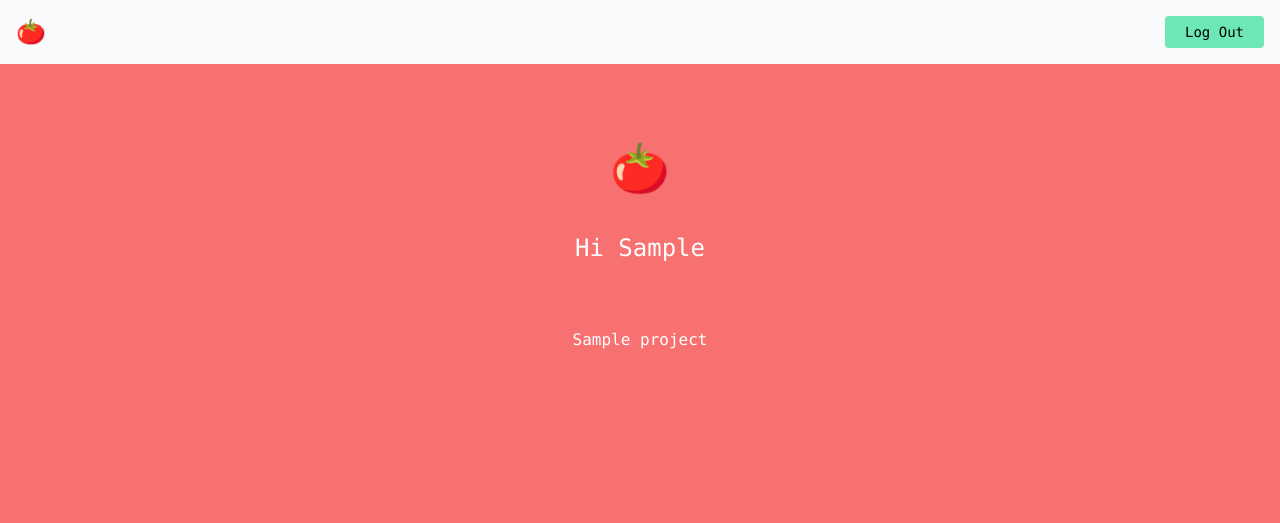
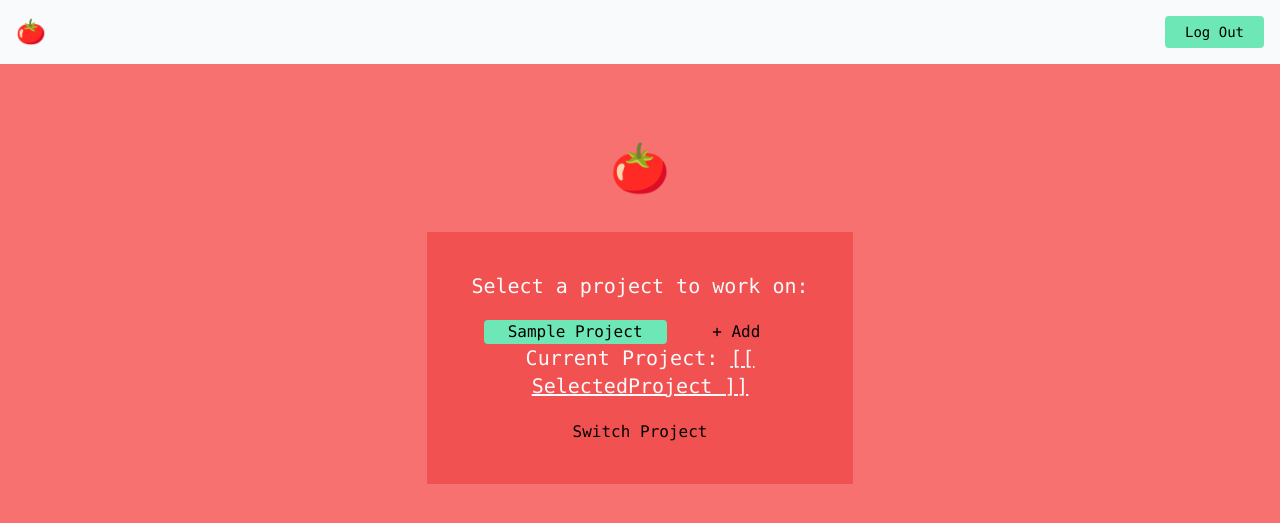
Before and after one commit to devmegan/trata, a Django app: page / in a window 1280 px wide. Shown: the top 523 px of the page. Run offline with Django 3.2, Linux system fonts and the light colour scheme; a user stored in the database is signed in; tables that the repository leaves empty hold one stand-in row (values such as "Sample post"); some libraries are stand-ins or nearby versions.

Commit message:
add buttons to switch between active project

```diff
--- a/timer/templates/timer/index.html
+++ b/timer/templates/timer/index.html
@@ -10,11 +10,12 @@
     </div>
     {% else %}
     <div class="text-center mt-20 text-white">
-        <a class="text-5xl mb-10 block" href="/">🍅</a>
-        <p class="mb-5 text-2xl mb-16 w-1/2 mx-auto capitalize">Hi {{ user }}</p>
+        <a class="text-5xl mb-10 block inline-block" href="/">🍅</a>
+        <div id="app-wrapper" class="w-4/5 sm:w-3/4 md:w-1/2 lg:w-1/3 bg-red-500 mx-auto p-10 bg-opacity-70 text-center px-10 text-gray-50">
             {% if not projects %}
             <!-- form to add new project -->
-        <div id="content-wrapper" class="w-4/5 sm:w-3/4 md:w-1/2 lg:w-1/3 bg-red-500 mx-auto p-10 bg-opacity-70 text-center px-10 text-gray-50">
+            <div id="start-project">
+                <p class="mb-5 text-2xl mb-16 w-1/2 mx-auto capitalize">Hi {{ user }}</p>
                 <p class="mb-5 text-xl mb-10 mx-auto">Enter a name for your project to get started:</p>
                 <form action="{% url 'add_project' %}" id="project-form" method="POST">
                     {% csrf_token %}
@@ -23,12 +24,47 @@
                 </form>
             </div>
             {% else %}
+            <section id="vue-app">
+                <div v-if="!selectedProject">
+                    <p class="mb-5 text-xl mb-10 mx-auto">Select a project to work on:</p>
                     {% for project in projects %}
-        <p>{{ project }}</p>
+                    <button @click="switchProject()" class="capitalize rounded bg-green-300 text-base px-6 py-1.5 hover:bg-green-200 text-black mr-3" value="{{project.name}}">{{project}}</button>
                     {% endfor %}
+                    <button v-if="!addingProject" @click="toggleAddProject()" class="rounded bg-green-100 text-base px-6 py-1.5 hover:bg-green-200 text-black mr-3" value="{{project.name}}">+ Add<button>
+                    </div>
+                <div v-else>
+                    <p class="mb-5 text-xl mb-10 mx-auto capitalize">Current Project: <u>[[ selectedProject ]]</u></p>
+                    <button @click="clearProject()" class=" rounded bg-green-100 text-xs px-6 py-1.5 hover:bg-green-200 text-black">Switch Project</button>
+                </div>
+            </section>
             {% endif %}
+        </div>
     </div>
     {% endif %}
 {% endblock %}
 {% block extrajs %}
+<!-- cdns -->
+<script src="https://cdn.jsdelivr.net/npm/vue@2.6.12/dist/vue.js"></script>
+<!-- vue app -->
+<script>
+    var app = new Vue({
+        delimiters: ["[[", "]]"],
+        el: '#vue-app',
+        data: {
+            selectedProject: null,
+            addingProject: false,
+        },
+        methods: {
+            switchProject: function(){
+                this.selectedProject = event.target.value;
+            },
+            clearProject: function(){
+                this.selectedProject = null;
+            },
+            toggleAddProject: function(){
+                this.addingProject = !this.addingProject;
+            }
+        },
+    });
+</script>
 {% endblock %}
```
Lines whose indentation alone changed are shown as unchanged.
